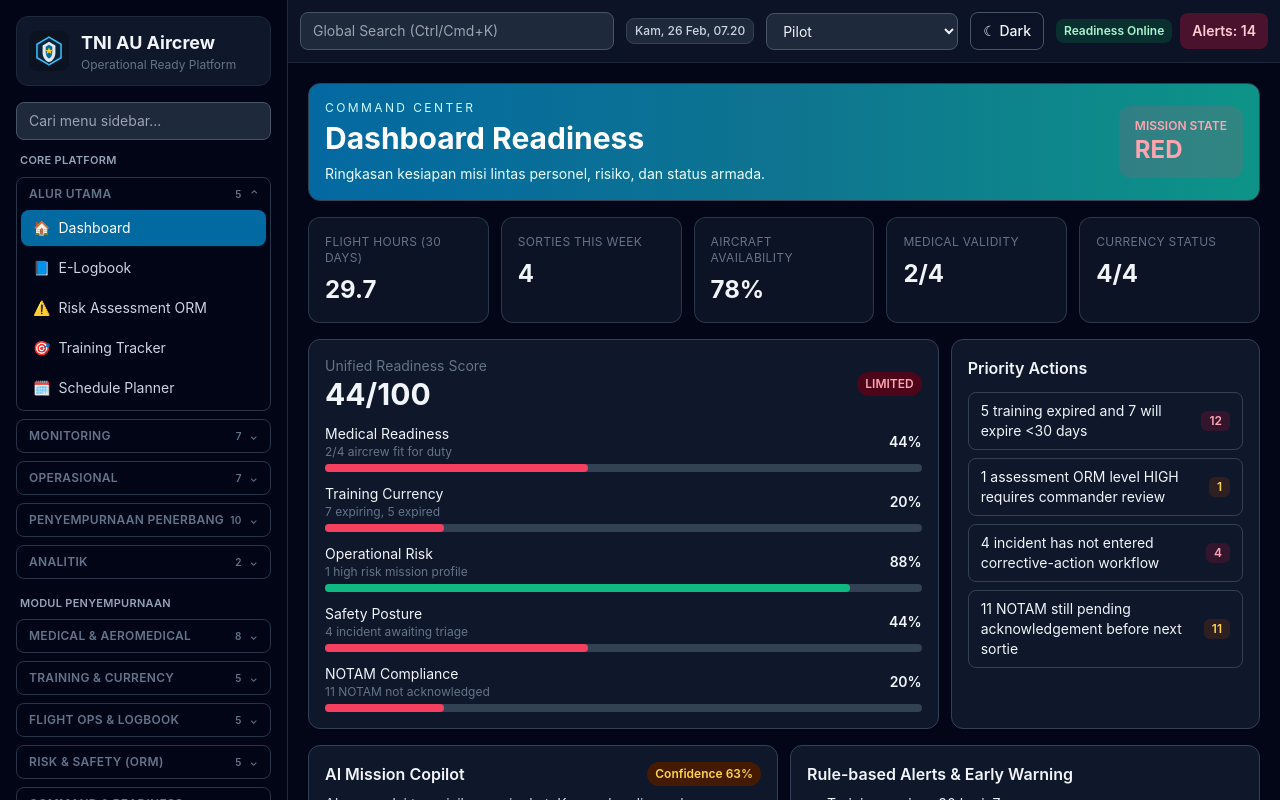
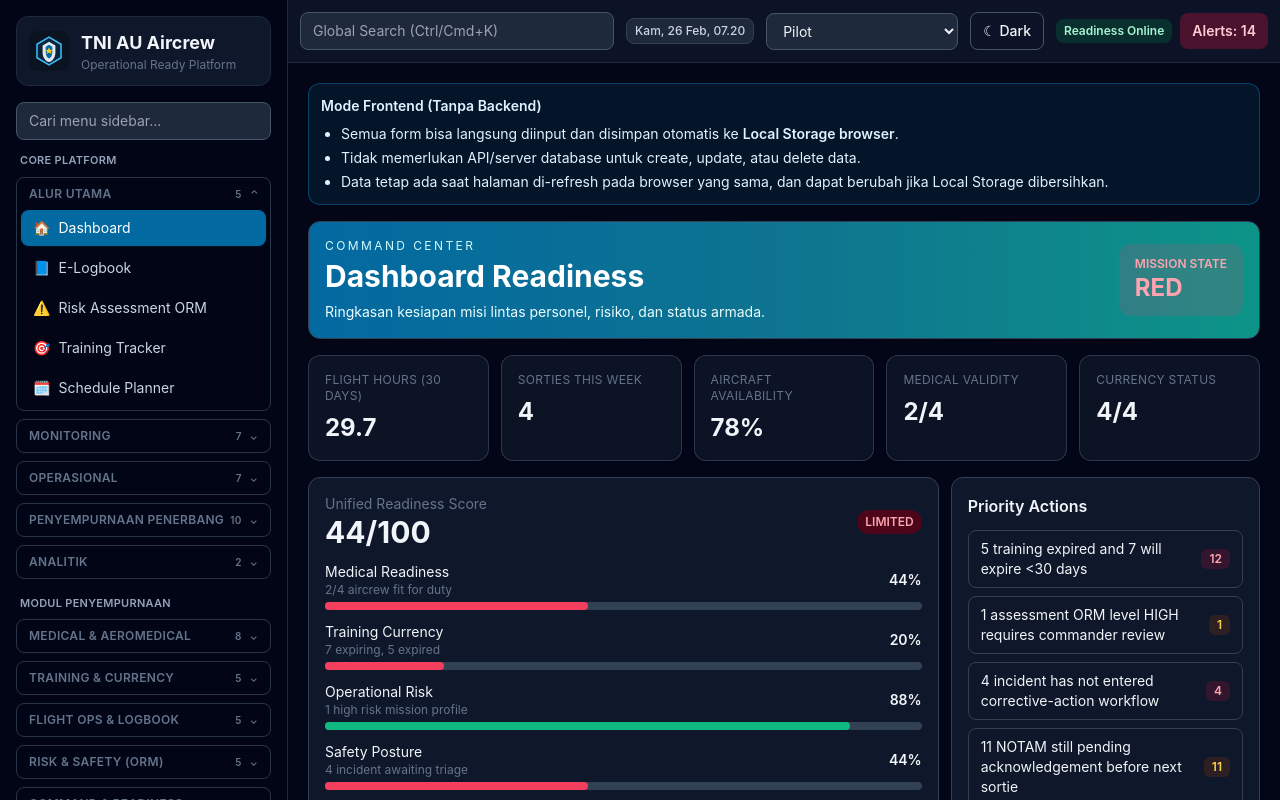
Before and after one commit to sobri3195/tni-au-aircrew-platform, a React (Vite) app: page /login in a window 1280 px wide. Both pictures are taken after a click on the button "Enter Platform". Shown: the top 800 px of the page. Built offline with nearby package versions, Linux system fonts and the light colour scheme.

Commit message:
Clarify frontend-only input flow with localStorage guidance

```diff
--- a/src/components/layout/AppShell.tsx
+++ b/src/components/layout/AppShell.tsx
@@ -50,6 +50,14 @@ export const AppShell = () => {
       <main className="flex-1 min-w-0">
         <Topbar onMenuToggle={() => setMobileMenuOpen(true)} />
         <div className="mx-auto w-full max-w-[1400px] p-3 md:p-4 lg:p-5">
+          <section className="mb-4 rounded-xl border border-sky-200 bg-sky-50/90 p-3 text-sm text-sky-900 shadow-sm dark:border-sky-800/70 dark:bg-sky-950/40 dark:text-sky-100">
+            <p className="font-semibold">Mode Frontend (Tanpa Backend)</p>
+            <ul className="mt-2 list-disc space-y-1 pl-5 text-xs sm:text-sm">
+              <li>Semua form bisa langsung diinput dan disimpan otomatis ke <span className="font-semibold">Local Storage browser</span>.</li>
+              <li>Tidak memerlukan API/server database untuk create, update, atau delete data.</li>
+              <li>Data tetap ada saat halaman di-refresh pada browser yang sama, dan dapat berubah jika Local Storage dibersihkan.</li>
+            </ul>
+          </section>
           <Outlet />
         </div>
       </main>
```
Also changed, not shown: 1 other file (tests, documents, lock files or other folders).
